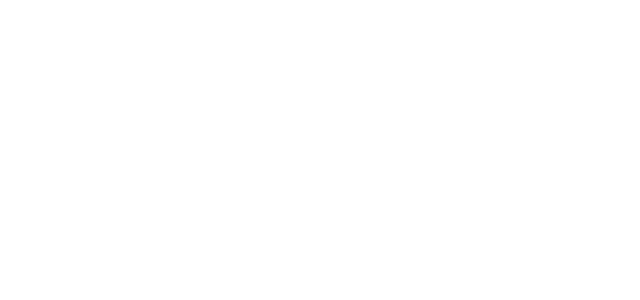
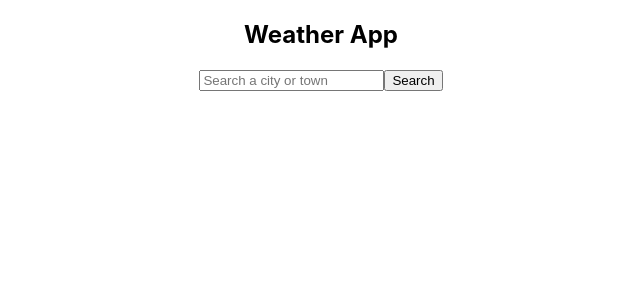
Before and after one commit to DiegoCarrero/Weather-App, a React (Create React App) app: page /1 in a window 1280 px wide. Before the commit this address had no page. Shown: the top 300 px of the page, without its empty margins (319-959 px from the left). Built offline with nearby package versions, Linux system fonts and the light colour scheme.

Commit message:
update url when search is made

```diff
--- a/src/App.js
+++ b/src/App.js
@@ -15,6 +15,7 @@
       <Routes>
 
         <Route path='/' element={<Home />} />
+        <Route path='/:city' element={<Home />} />
         <Route path='/about' element={<About />}/>
 
       </Routes>
--- a/src/components/pages/Home.js
+++ b/src/components/pages/Home.js
@@ -1,12 +1,15 @@
 import Header from "../weather/Header"
 import { getWeather } from '../../api/fetch'
 import { useState } from "react"
+import { useNavigate, useParams } from "react-router-dom";
 
 export default function Home() {
 
     const [input, setInput] = useState('');
     const [search, setSearch] = useState({});
     const [prevSearches, setPrevSearches] = useState([]);
+    const navigate = useNavigate();
+    let { city } = useParams();
 
     function handleSubmit(event) {
         event.preventDefault();
@@ -16,10 +19,27 @@
             setSearch(response)
         })
 
+        input === '' ? city = 'your-current-location' : city = input;
+        navigate(`/${city}`)
+
+        // navigateToCity()
         console.log(input)
 
         setInput('');
         setPrevSearches([...prevSearches, search]);
+    }
+
+    // function navigateToCity() {
+    //     if (Object.keys(search).length !== 0) {
+    //         city = input;
+    //         navigate(`/${city}`)
+    //     }
+    // }
+
+    function test() {
+        if (Object.keys(search).length !== 0) {
+            return (<p>It feels like {search.current_condition[0].FeelsLikeC} degrees Celsius in Detroit!!!</p>)
+        }
     }
 
     return (
@@ -30,7 +50,7 @@
                 handleSubmit={handleSubmit}
             />
             {
-                Object.keys(search).length !== 0 ? <p>It feels like {search.current_condition[0].FeelsLikeC} degrees Celsius in Detroit!!!</p> : null
+                test()
             }
         </div>
     )
--- a/src/components/weather/Header.js
+++ b/src/components/weather/Header.js
@@ -3,7 +3,7 @@
 export default function Header({ input, setInput, handleSubmit }) {
 
     return (
-        <section>
+        <section className="header">
             <h1>Weather App</h1>
 
             <form onSubmit={handleSubmit}>
```
